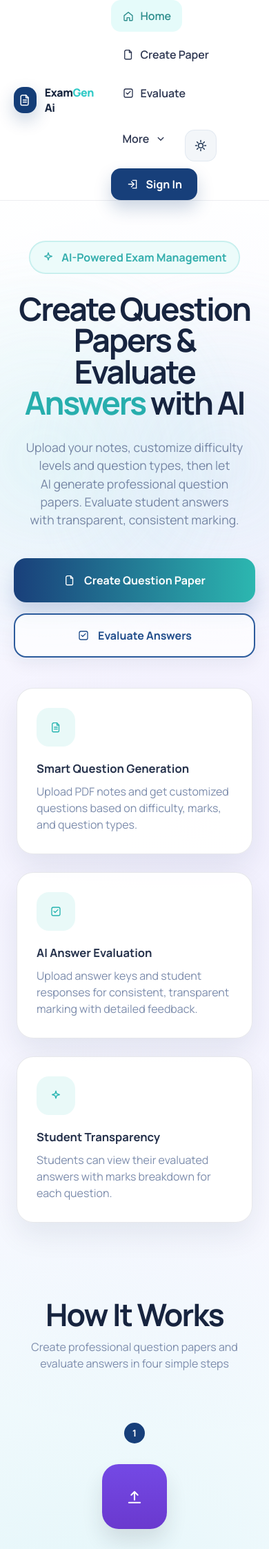
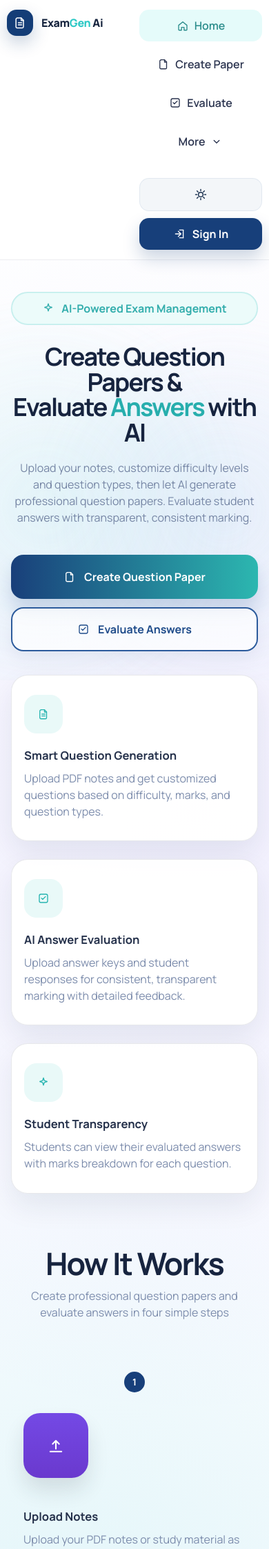
Before and after one commit to jatingumber786/ExamGenAI, a Flask app: page / in a window 390 px wide. Shown: the top 2245 px of the page at 69% size. Run offline with Flask 3, Linux system fonts and the light colour scheme.

Commit message:
Improve mobile responsiveness

```diff
--- a/frontend/static/style.css
+++ b/frontend/static/style.css
@@ -1100,6 +1100,12 @@ button:hover,
     padding: 0 14px;
 }
 
+.table-scroll {
+    width: 100%;
+    overflow-x: auto;
+    -webkit-overflow-scrolling: touch;
+}
+
 .wizard-body {
     background:
         radial-gradient(circle at top left, rgba(47, 201, 198, 0.06), transparent 24%),
@@ -2571,3 +2577,241 @@ body.theme-dark .detail-card__number {
         justify-content: flex-start;
     }
 }
+
+@media (max-width: 768px) {
+    .auth-body,
+    .dashboard-body {
+        padding: 16px;
+    }
+
+    .site-header__inner,
+    .app-header__inner {
+        width: calc(100% - 24px);
+        padding: 14px 0;
+        align-items: flex-start;
+        gap: 14px;
+    }
+
+    .landing-nav,
+    .app-nav {
+        width: 100%;
+        display: grid;
+        grid-template-columns: repeat(2, minmax(0, 1fr));
+        gap: 10px;
+    }
+
+    .landing-nav__link,
+    .app-nav__link,
+    .landing-signin,
+    .app-signout,
+    .landing-nav__theme,
+    .theme-toggle {
+        width: 100%;
+        justify-content: center;
+        min-width: 0;
+        margin-left: 0;
+    }
+
+    .landing-nav__theme,
+    .theme-toggle {
+        height: 48px;
+        min-height: 48px;
+    }
+
+    .landing-hero {
+        padding: 46px 16px 42px;
+    }
+
+    .landing-hero__content {
+        max-width: 100%;
+    }
+
+    .landing-hero h1 {
+        font-size: clamp(2.6rem, 11vw, 3.4rem);
+        line-height: 1.02;
+    }
+
+    .landing-hero p {
+        font-size: 1rem;
+        margin-top: 20px;
+    }
+
+    .landing-actions {
+        display: grid;
+        grid-template-columns: 1fr;
+        gap: 12px;
+        width: 100%;
+    }
+
+    .landing-btn {
+        width: 100%;
+        justify-content: center;
+        min-width: 0;
+    }
+
+    .landing-feature-strip,
+    .steps-timeline,
+    .why-grid,
+    .dual-grid,
+    .chip-grid,
+    .dashboard-grid,
+    .evaluation-meta-grid,
+    .evaluation-grid,
+    .result-meta-grid,
+    .detail-answer-grid,
+    .insight-strip {
+        grid-template-columns: 1fr;
+    }
+
+    .feature-box,
+    .why-card,
+    .step-card,
+    .wizard-card,
+    .evaluation-panel,
+    .result-summary-card,
+    .panel,
+    .chart-card {
+        padding-left: 18px;
+        padding-right: 18px;
+    }
+
+    .why-card {
+        grid-template-columns: 1fr;
+    }
+
+    .step-card {
+        text-align: left;
+    }
+
+    .steps-line {
+        display: none;
+    }
+
+    .wizard-shell,
+    .evaluation-shell,
+    .history-layout {
+        max-width: 100%;
+    }
+
+    .wizard-steps,
+    .generated-header,
+    .generated-actions,
+    .wizard-actions,
+    .marks-header,
+    .result-summary-main,
+    .result-summary-actions,
+    .detail-card__top,
+    .answer-box__header,
+    .history-header {
+        flex-direction: column;
+        align-items: flex-start;
+    }
+
+    .wizard-step {
+        width: 100%;
+    }
+
+    .wizard-step-line {
+        width: 32px;
+    }
+
+    .dropzone {
+        min-height: 180px;
+    }
+
+    .result-score-copy strong {
+        font-size: 2.2rem;
+    }
+
+    .result-medal {
+        width: 92px;
+        height: 92px;
+    }
+
+    .result-summary-card {
+        grid-template-columns: 1fr;
+        gap: 18px;
+    }
+
+    .stats-row {
+        grid-template-columns: 1fr 1fr;
+    }
+
+    .table-scroll {
+        margin-top: 10px;
+    }
+
+    .history-table {
+        min-width: 760px;
+    }
+
+    .mini-cards {
+        grid-template-columns: 1fr;
+    }
+
+    .landing-footer,
+    .wizard-footer {
+        padding: 22px 18px;
+        flex-direction: column;
+        align-items: flex-start;
+    }
+}
+
+@media (max-width: 560px) {
+    .landing-nav,
+    .app-nav,
+    .stats-row {
+        grid-template-columns: 1fr;
+    }
+
+    .site-header__inner,
+    .app-header__inner {
+        width: calc(100% - 20px);
+    }
+
+    .brand {
+        width: 100%;
+    }
+
+    .landing-pill {
+        width: 100%;
+        justify-content: center;
+        text-align: center;
+    }
+
+    .landing-hero h1 {
+        font-size: 2.25rem;
+    }
+
+    .landing-section {
+        padding: 42px 16px 30px;
+    }
+
+    .landing-feature-strip {
+        padding: 0 16px 36px;
+    }
+
+    .auth-container {
+        margin: 28px auto;
+        padding: 28px 18px;
+    }
+
+    .wizard-card,
+    .evaluation-panel,
+    .panel,
+    .result-summary-card {
+        border-radius: 20px;
+        padding: 18px 16px;
+    }
+
+    .question-card,
+    .detail-card,
+    .result-meta-card,
+    .insight-pill {
+        padding: 16px;
+    }
+
+    .history-table {
+        min-width: 680px;
+    }
+}
--- a/frontend/templates/history.html
+++ b/frontend/templates/history.html
@@ -143,6 +143,7 @@
             </div>
             {% if records %}
                 <form id="history-delete-form" method="post" action="{{ url_for('delete_history_records') }}">
+                    <div class="table-scroll">
                         <table class="history-table">
                             <thead>
                                 <tr>
@@ -182,6 +183,7 @@
                                 {% endfor %}
                             </tbody>
                         </table>
+                    </div>
                 </form>
             {% else %}
                 <pre>No student evaluations have been saved yet.</pre>
--- a/frontend/templates/owner.html
+++ b/frontend/templates/owner.html
@@ -91,6 +91,7 @@
                     <h2>Recent Accounts</h2>
                 </div>
                 {% if insights.recent_teachers %}
+                    <div class="table-scroll">
                         <table class="history-table">
                             <thead>
                                 <tr>
@@ -109,6 +110,7 @@
                                 {% endfor %}
                             </tbody>
                         </table>
+                    </div>
                 {% else %}
                     <p class="empty-copy">No accounts created yet.</p>
                 {% endif %}
@@ -119,6 +121,7 @@
                     <h2>Teacher Accounts</h2>
                 </div>
                 {% if insights.teacher_records %}
+                    <div class="table-scroll">
                         <table class="history-table">
                             <thead>
                                 <tr>
@@ -147,6 +150,7 @@
                                 {% endfor %}
                             </tbody>
                         </table>
+                    </div>
                 {% else %}
                     <p class="empty-copy">No teacher accounts available.</p>
                 {% endif %}
```
Lines whose indentation alone changed are shown as unchanged.
